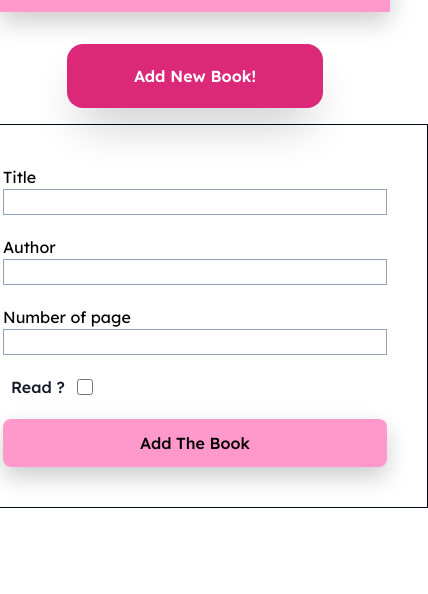
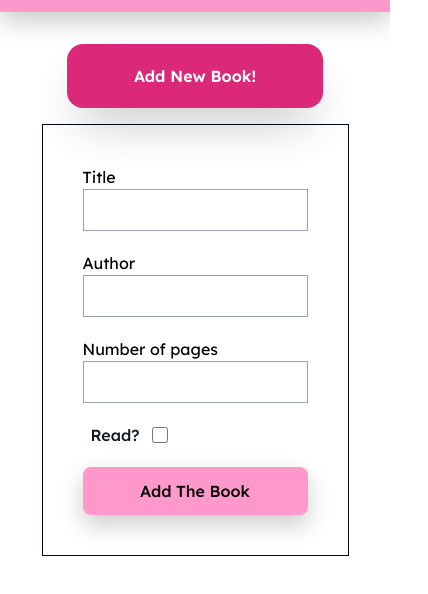
Before and after one commit to nmcev/Odin-Library, a website: page index.html in a window 390 px wide. Both pictures are taken after a click on the button "Add New Book!". Shown: the part 116-710 px from the top of the page, 428 px wide, since content can reach past the window. Drawn offline with nearby package versions, Linux system fonts and the light colour scheme; files that its build step writes are made by us from their sources; a web font is replaced by a local one.

Commit message:
feat : making the form responsive

```diff
--- a/index.html
+++ b/index.html
@@ -34,47 +34,48 @@
         <!-- /button /-->
 
         <!-- content -->
-        <div id="form-container"
-            class=" flex flex-col-reverse justify-center items-center border border-slate-950 p-10">
+        <div id="form-container" class="flex flex-col-reverse justify-center items-center border border-slate-950 p-10">
             <form id="form" class="flex flex-col gap-y-5">
                 <!-- title -->
                 <div class="flex flex-col">
                     <label for="">Title</label>
-                    <input id="title" class="border border-slate-400 w-96 type=" text">
+                    <input id="title" class="border border-slate-400 w-full md:w-96 py-2 px-4" type="text">
                 </div>
                 <!-- /title/ -->
 
                 <!-- Author -->
                 <div class="flex flex-col">
                     <label for="">Author</label>
-                    <input id="author" class="border border-slate-400 w-96 type=" text">
+                    <input id="author" class="border border-slate-400 w-full md:w-96 py-2 px-4" type="text">
                 </div>
                 <!--/ Author/ -->
+
                 <!-- Number of Page -->
                 <div class="flex flex-col">
-                    <label for="">Number of page</label>
-                    <input id="pageNum" class="border border-slate-400 w-96 type=" text">
+                    <label for="">Number of pages</label>
+                    <input id="pageNum" class="border border-slate-400 w-full md:w-96 py-2 px-4" type="text">
                 </div>
                 <!--/ Number of Page/ -->
 
                 <!-- checkbox  -->
                 <div class="flex items-center">
                     <label for="link-checkbox"
-                        class=" ml-2 text-base font-medium text-gray-900 dark:text-gray-300 ">Read ?</label>
-                    <input id="isRead" type="checkbox" value=""
-                        class="relative  left-3 px-4 w-4 h-4 text-blue-600  bg-gray-100 border-gray-300 rounded focus:ring-blue-500 dark:focus:ring-blue-600 dark:ring-offset-gray-800 focus:ring-2 dark:bg-gray-700 dark:border-gray-600">
+                        class="ml-2 text-base font-medium text-gray-900 dark:text-gray-300">Read?</label>
+                    <input id="isRead" type="checkbox"
+                        class="relative left-3 px-4 w-4 h-4 text-blue-600 bg-gray-100 border-gray-300 rounded focus:ring-blue-500 dark:focus:ring-blue-600 dark:ring-offset-gray-800 focus:ring-2 dark:bg-gray-700 dark:border-gray-600">
                 </div>
                 <!-- /checkbox/ -->
+
                 <!-- confirm button  -->
                 <div>
                     <button id="add-book-btn" class="custom-shadow w-full p-3 rounded-lg font-medium">Add The
                         Book</button>
                 </div>
                 <!-- /confirm button / -->
-
             </form>
         </div>
         <!-- /content/ -->
+
     </div>
     <!-- button And form -->
 
```
